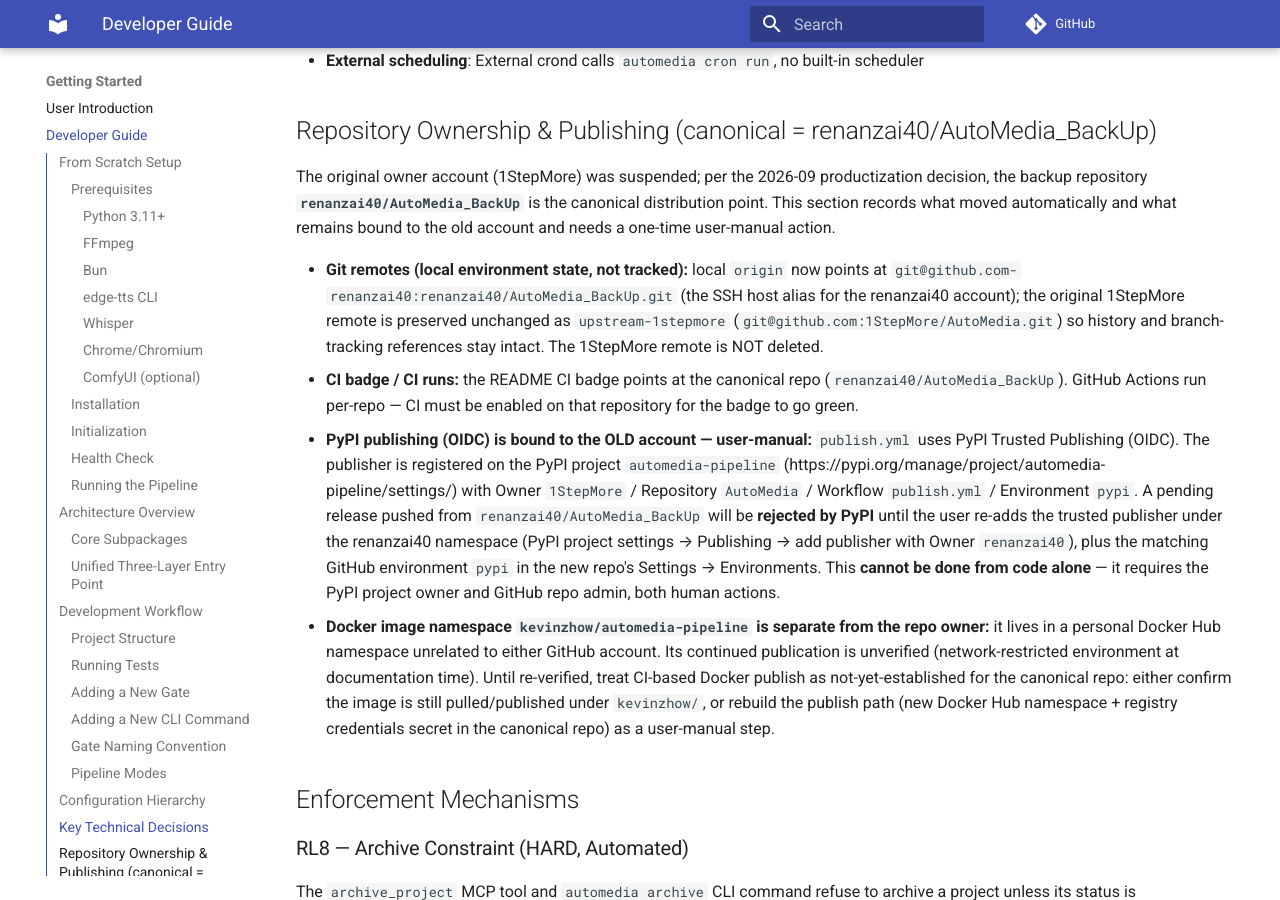
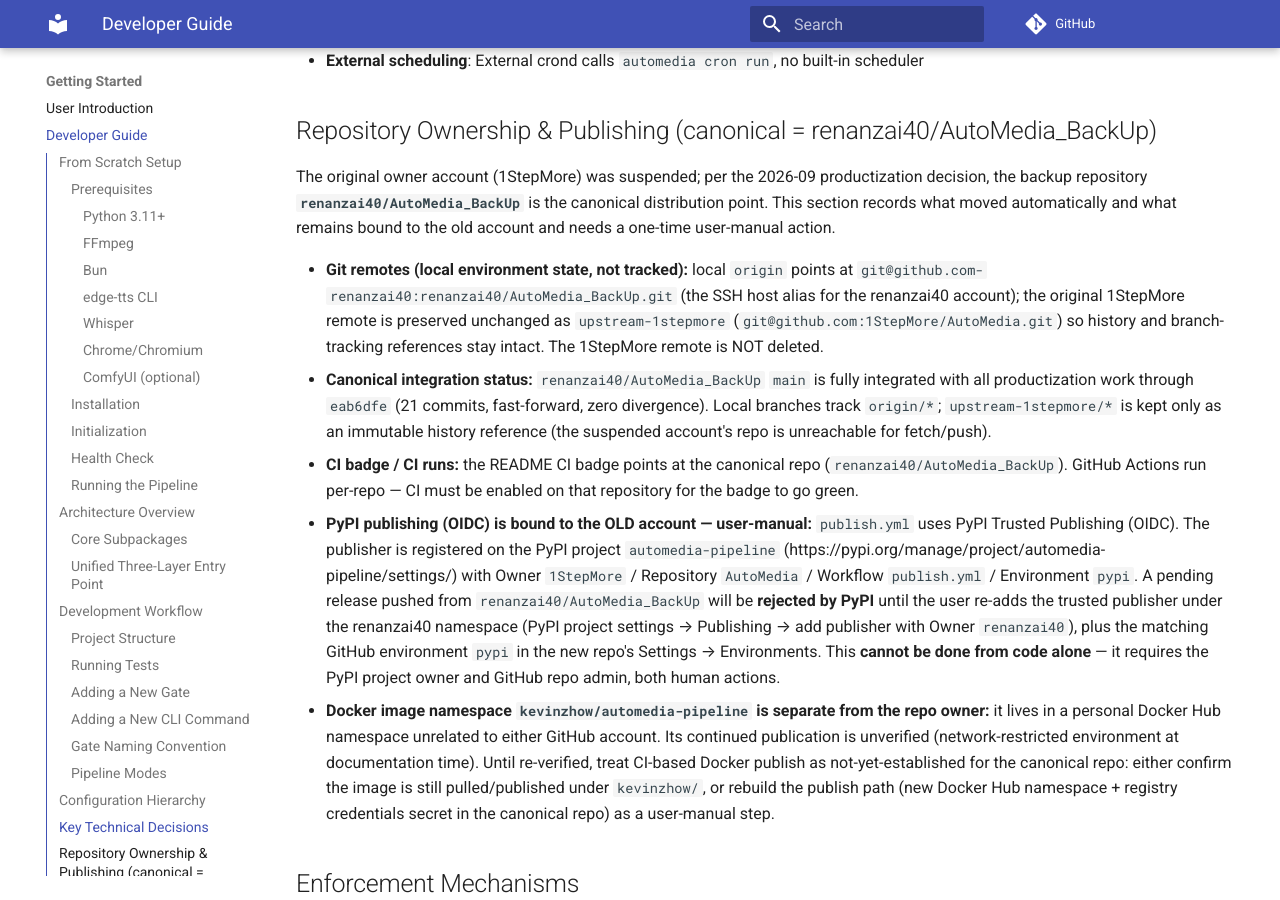
Before and after one commit to 1StepMore/AutoMedia, an MkDocs documentation site: the page built from docs/dev/developer-guide.md, in a window 1280 px wide and 900 px high, scrolled down 8345 px. Built offline with MkDocs 1.6.1 and Material for MkDocs 9.7.7, drawn with Linux system fonts in a browser that asks for light colours; comment, search, counter and statistics services are not loaded.

Commit message:
docs(repo): record canonical repo integration status through eab6dfe

```diff
--- a/docs/dev/developer-guide.md
+++ b/docs/dev/developer-guide.md
@@ -338,11 +338,16 @@ decision, the backup repository **`renanzai40/AutoMedia_BackUp`** is the canonic
 distribution point. This section records what moved automatically and what remains
 bound to the old account and needs a one-time user-manual action.
 
-- **Git remotes (local environment state, not tracked):** local `origin` now points at
+- **Git remotes (local environment state, not tracked):** local `origin` points at
   `git@github.com-renanzai40:renanzai40/AutoMedia_BackUp.git` (the SSH host alias for
   the renanzai40 account); the original 1StepMore remote is preserved unchanged as
   `upstream-1stepmore` (`git@github.com:1StepMore/AutoMedia.git`) so history and
   branch-tracking references stay intact. The 1StepMore remote is NOT deleted.
+- **Canonical integration status:** `renanzai40/AutoMedia_BackUp` `main` is fully
+  integrated with all productization work through `eab6dfe` (21 commits, fast-forward,
+  zero divergence). Local branches track `origin/*`; `upstream-1stepmore/*` is kept only
+  as an immutable history reference (the suspended account's repo is unreachable for
+  fetch/push).
 - **CI badge / CI runs:** the README CI badge points at the canonical repo
   (`renanzai40/AutoMedia_BackUp`). GitHub Actions run per-repo — CI must be enabled on
   that repository for the badge to go green.
```
